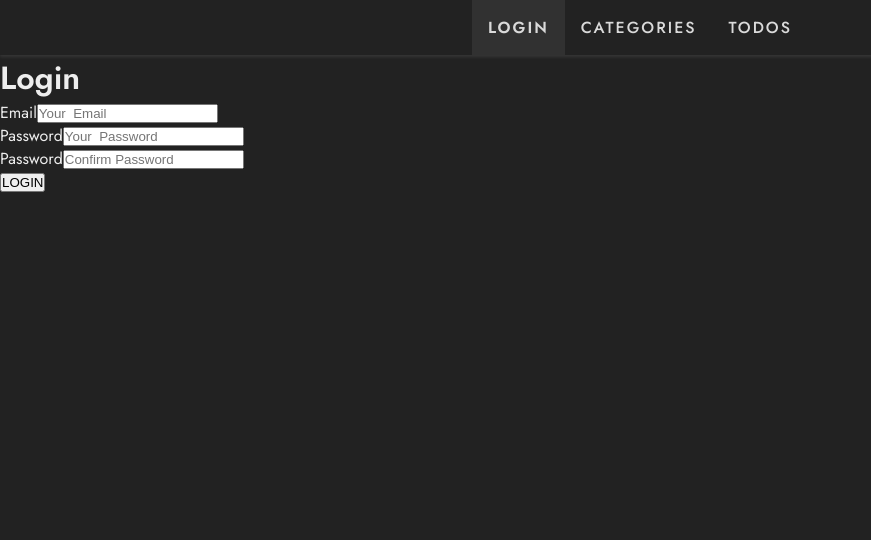
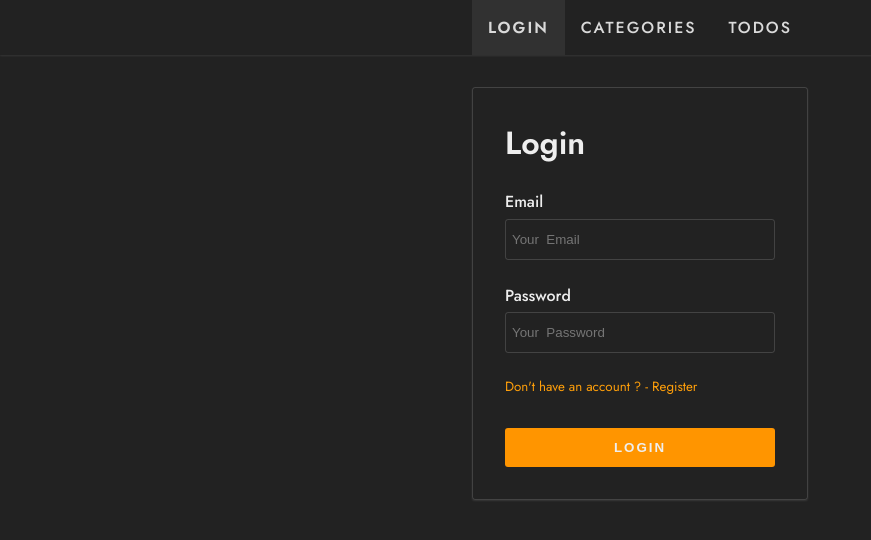
Before and after one commit to patika-167-react-bootcamp/hw-week-4-emre-ozgun, a React (Create React App) app: page /auth in a window 1280 px wide. Shown: the top 540 px of the page, without its empty margins (0-871 px from the left). Built offline with nearby package versions, Linux system fonts and the light colour scheme.

Commit message:
(setup) auth page - (add) login/register form

```diff
--- a/src/App.css
+++ b/src/App.css
@@ -13,3 +13,22 @@ a {
 	text-decoration: none;
 	color: var(--clr-text);
 }
+
+.container {
+	max-width: 992px;
+	margin: 0 auto;
+	display: flex;
+	justify-content: center;
+	padding: 2rem;
+}
+
+.section {
+	width: 336px;
+}
+
+.section__separator {
+	width: 100%;
+	height: 1px;
+	background-color: var(--clr-border);
+	margin: 0.5rem 0;
+}
--- a/src/App.tsx
+++ b/src/App.tsx
@@ -15,6 +15,8 @@ type RegisterCredentials = {
 	password: string;
 	passwordConfirm: string;
 };
+
+type FormType = 'login' | 'register';
 
 const mockAuth: LoginCredentials = {
 	username: 'testuser',
@@ -41,6 +43,8 @@ function App() {
 	);
 	const [isAuth, setIsAuth] = useState(false);
 
+	const [formType, setFormType] = useState('login' as FormType);
+
 	const checkIsLoggedIn = (
 		credentials: RegisterCredentials | LoginCredentials
 	): void => {
@@ -55,7 +59,7 @@ function App() {
 			<Navbar />
 			<Switch>
 				<Route path={'/auth'} exact>
-					<AuthPage />
+					<AuthPage formType={formType} setFormType={setFormType} />
 				</Route>
 				<Route path={'/categories'} exact>
 					<CategoryPage />
--- a/src/components/Navbar/Navbar.css
+++ b/src/components/Navbar/Navbar.css
@@ -3,13 +3,13 @@
 	display: flex;
 	justify-content: center;
 	align-items: center;
-	box-shadow: 0px 2px 3px rgba(255, 255, 255, 0.1);
+	box-shadow: var(--shadow);
 	background-color: var(--clr-bg);
 	opacity: 0.9;
 }
 
 .nav {
-	max-width: 968px;
+	max-width: 992px;
 	margin: 0 auto;
 }
 
--- /dev/null
+++ b/src/components/UserForms/LoginForm.tsx
@@ -0,0 +1,48 @@
+import React from 'react';
+import './UserForm.css';
+
+type Props = {
+	setFormType: React.Dispatch<React.SetStateAction<'login' | 'register'>>;
+};
+
+export const LoginForm = ({ setFormType }: Props) => {
+	return (
+		<form className='form'>
+			<h1 className='form__title'>Login</h1>
+			<div className='form__block'>
+				<label htmlFor='email' className='form__block-label'>
+					Email
+				</label>
+				<input
+					className='form__block-input'
+					type='text'
+					name='email'
+					id='email'
+					placeholder='Your  Email'
+				/>
+			</div>
+			<div className='form__block'>
+				<label className='form__block-label' htmlFor='password'>
+					Password
+				</label>
+				<input
+					className='form__block-input'
+					type='text'
+					name='password'
+					id='password'
+					placeholder='Your  Password'
+				/>
+			</div>
+			<small
+				className='form__link-small'
+				onClick={() => setFormType('register')}
+			>
+				Don't have an account ? - Register
+			</small>
+
+			<button type='submit' className='btn form__btn'>
+				LOGIN
+			</button>
+		</form>
+	);
+};
--- /dev/null
+++ b/src/components/UserForms/RegisterForm.tsx
@@ -0,0 +1,57 @@
+import React from 'react';
+import './UserForm.css';
+
+type Props = {
+	setFormType: React.Dispatch<React.SetStateAction<'login' | 'register'>>;
+};
+
+export const RegisterForm = ({ setFormType }: Props) => {
+	return (
+		<form className='form'>
+			<h1 className='form__title'>Register</h1>
+			<div className='form__block'>
+				<label htmlFor='email' className='form__block-label'>
+					Email
+				</label>
+				<input
+					className='form__block-input'
+					type='text'
+					name='email'
+					id='email'
+					placeholder='Your  Email'
+				/>
+			</div>
+			<div className='form__block'>
+				<label className='form__block-label' htmlFor='password'>
+					Password
+				</label>
+				<input
+					className='form__block-input'
+					type='text'
+					name='password'
+					id='password'
+					placeholder='Your  Password'
+				/>
+			</div>
+			<div className='form__block'>
+				<label className='form__block-label' htmlFor='passwordConfirm'>
+					Confirm Password
+				</label>
+				<input
+					className='form__block-input'
+					type='text'
+					name='passwordConfirm'
+					id='passwordConfirm'
+					placeholder='Confirm Your Password'
+				/>
+			</div>
+			<small className='form__link-small' onClick={() => setFormType('login')}>
+				Already have an account ? - Login
+			</small>
+
+			<button type='submit' className='btn form__btn '>
+				REGISTER
+			</button>
+		</form>
+	);
+};
--- /dev/null
+++ b/src/components/UserForms/UserForm.css
@@ -0,0 +1,94 @@
+.form {
+	display: flex;
+	flex-direction: column;
+	width: 100%;
+	padding: 2rem;
+	gap: 1.5rem;
+	border: 1px solid var(--clr-border);
+	border-radius: var(--radius);
+	-webkit-border-radius: var(--radius);
+	-moz-border-radius: var(--radius);
+	-ms-border-radius: var(--radius);
+	-o-border-radius: var(--radius);
+	box-shadow: var(--shadow);
+}
+
+.form__title {
+	font-size: 2rem;
+}
+
+.form__block {
+	display: flex;
+	flex-direction: column;
+}
+
+.form__block-label {
+	margin-bottom: 0.35rem;
+	font-weight: 500;
+}
+
+.form__block-input {
+	padding: 0.75rem 0.375rem;
+	background-color: var(--clr-bg-light);
+	background-color: transparent;
+	color: var(--clr-text);
+	border: 1px solid var(--clr-border);
+	outline: none;
+	border-radius: var(--radius);
+	-webkit-border-radius: var(--radius);
+	-moz-border-radius: var(--radius);
+	-ms-border-radius: var(--radius);
+	-o-border-radius: var(--radius);
+}
+
+.form__block-input:hover {
+	border: 1px solid var(--clr-orange-light-border);
+}
+.form__block-input:focus {
+	border: 1px solid var(--clr-orange-light);
+}
+
+.form__link-small {
+	cursor: pointer;
+	color: var(--clr-orange-light);
+	transition: var(--transition);
+	-webkit-transition: var(--transition);
+	-moz-transition: var(--transition);
+	-ms-transition: var(--transition);
+	-o-transition: var(--transition);
+}
+.form__link-small:hover {
+	text-decoration: underline;
+}
+
+.form__btn {
+	background-color: var(--clr-orange-dark);
+	color: var(--clr-text);
+	margin-top: 0.5rem;
+	letter-spacing: var(--spacing);
+	border-radius: var(--radius);
+	-webkit-border-radius: var(--radius);
+	-moz-border-radius: var(--radius);
+	-ms-border-radius: var(--radius);
+	-o-border-radius: var(--radius);
+}
+.form__btn:hover {
+	box-shadow: var(--shadow);
+}
+
+.form__btn:focus {
+	transform: scale(0.99);
+	-webkit-transform: scale(0.99);
+	-moz-transform: scale(0.99);
+	-ms-transform: scale(0.99);
+	-o-transform: scale(0.99);
+}
+
+.btn {
+	cursor: pointer;
+	padding: 0.75rem 1rem;
+	border: none;
+	outline: none;
+	font-weight: 700;
+	border: var(--radius);
+}
--- a/src/index.css
+++ b/src/index.css
@@ -18,4 +18,10 @@ code {
 	--clr-text: #eee;
 	--transition: all 0s cubic-bezier(0.23, 1, 0.32, 1);
 	--spacing: 2px;
+	--shadow: 0px 1px 2px rgba(255, 255, 255, 0.1);
+	--clr-orange-dark: rgb(255, 149, 0);
+	--clr-orange-light: rgb(255, 159, 10);
+	--clr-orange-light-border: rgba(255, 157, 10, 0.411);
+	--clr-border: rgba(238, 238, 238, 0.155);
+	--radius: 3px;
 }
--- a/src/pages/AuthPage.tsx
+++ b/src/pages/AuthPage.tsx
@@ -1,103 +1,24 @@
 import React, { useState } from 'react';
-import user from '../mockAuth/authenticatedUser.json';
-import { useHistory } from 'react-router-dom';
+// import user from '../mockAuth/authenticatedUser.json';
+// import { useHistory } from 'react-router-dom';
+import { LoginForm } from '../components/UserForms/LoginForm';
+import { RegisterForm } from '../components/UserForms/RegisterForm';
 
-type credentialType = {
-	email: string;
-	password: string;
-	passwordConfirm: string;
+type Props = {
+	formType: 'login' | 'register';
+	setFormType: React.Dispatch<React.SetStateAction<'login' | 'register'>>;
 };
 
-export const AuthPage = () => {
-	const history = useHistory();
-
-	const [credentials, setCredentials] = useState({
-		email: '',
-		password: '',
-		passwordConfirm: '',
-	} as credentialType);
-
-	const onUserSubmit = (e: React.FormEvent<HTMLFormElement>): void => {
-		e.preventDefault();
-		console.log(credentials);
-
-		if (credentials.password !== credentials.passwordConfirm) {
-			alert('Passwords do not match!');
-			return;
-		} else {
-			if (
-				user.email === credentials.email &&
-				user.password === credentials.password
-			) {
-				history.push('/categories');
-			} else {
-				alert('Invalid credentials.');
-			}
-		}
-		setCredentials({
-			email: '',
-			password: '',
-			passwordConfirm: '',
-		});
-	};
-
-	const handleChange = (e: React.ChangeEvent<HTMLInputElement>): void => {
-		setCredentials((prev) => {
-			return {
-				...prev,
-				[e.target.name]: e.target.value,
-			};
-		});
-	};
-
+export const AuthPage = ({ formType, setFormType }: Props) => {
 	return (
-		<form onSubmit={(e) => onUserSubmit(e)} className='form'>
-			<h1>Login</h1>
-			<div className='form__block'>
-				<label htmlFor='email' className='form__block-label'>
-					Email
-				</label>
-				<input
-					className='form__block_input'
-					type='text'
-					name='email'
-					id='email'
-					placeholder='Your  Email'
-					value={credentials.email}
-					onChange={(e) => handleChange(e)}
-				/>
-			</div>
-			<div className='form__block'>
-				<label className='form__block-label' htmlFor='password'>
-					Password
-				</label>
-				<input
-					className='form__block-input'
-					type='text'
-					name='password'
-					id='password'
-					placeholder='Your  Password'
-					value={credentials.password}
-					onChange={(e) => handleChange(e)}
-				/>
-			</div>
-			<div className='form__block'>
-				<label className='form__block-label' htmlFor='passwordConfirm'>
-					Password
-				</label>
-				<input
-					className='form__block-input'
-					type='text'
-					name='passwordConfirm'
-					id='passwordConfirm'
-					placeholder='Confirm Password'
-					value={credentials.passwordConfirm}
-					onChange={(e) => handleChange(e)}
-				/>
-			</div>
-			<button type='submit' className='btn btn__login'>
-				LOGIN
-			</button>
-		</form>
+		<main className='container'>
+			<section className='section'>
+				{formType === 'login' ? (
+					<LoginForm setFormType={setFormType} />
+				) : (
+					<RegisterForm setFormType={setFormType} />
+				)}
+			</section>
+		</main>
 	);
 };
--- a/src/pages/CategoryPage.tsx
+++ b/src/pages/CategoryPage.tsx
@@ -1,7 +1,11 @@
 export const CategoryPage = () => {
 	return (
-		<section>
-			<h1>categories...</h1>
-		</section>
+		<main className='container'>
+			<section className='section'>
+				<h1>Category List</h1>
+				<div className='section__separator'></div>
+				<p>Your category list is currently empty, try adding one.</p>
+			</section>
+		</main>
 	);
 };
```
